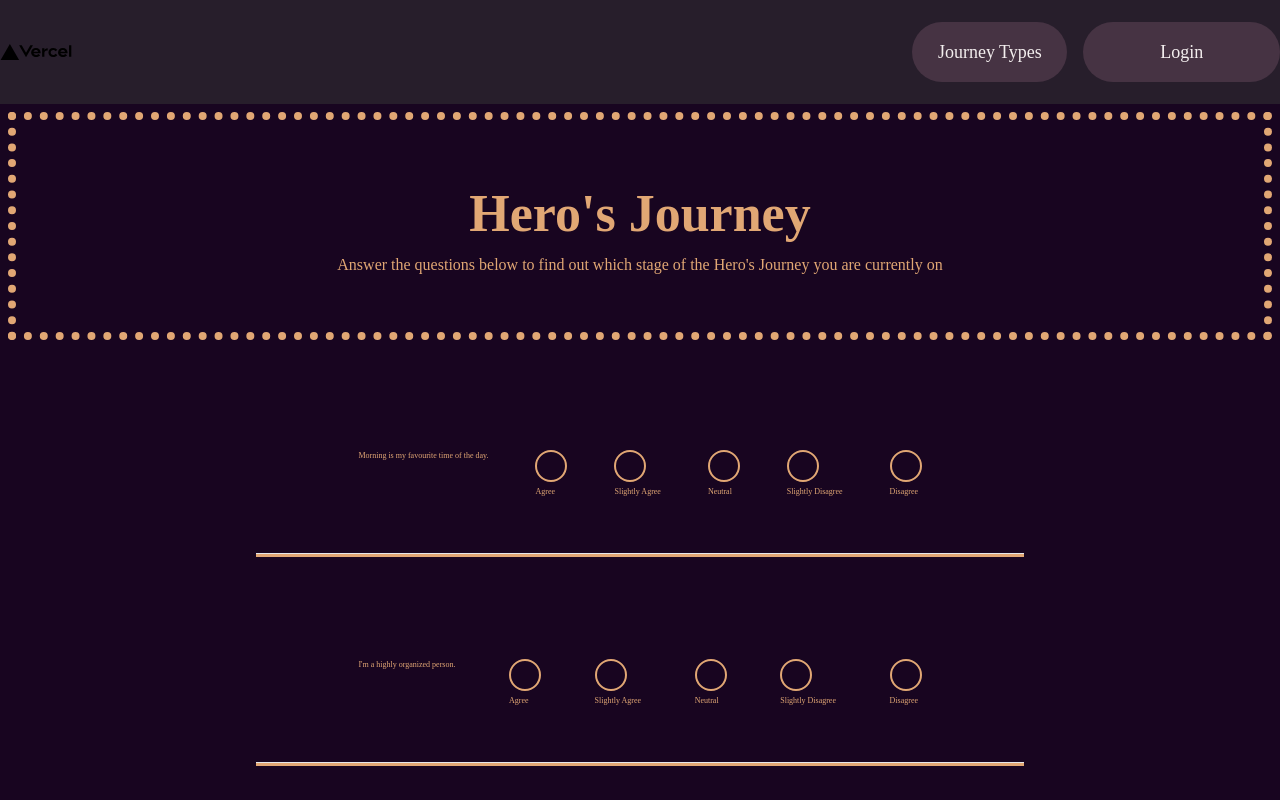
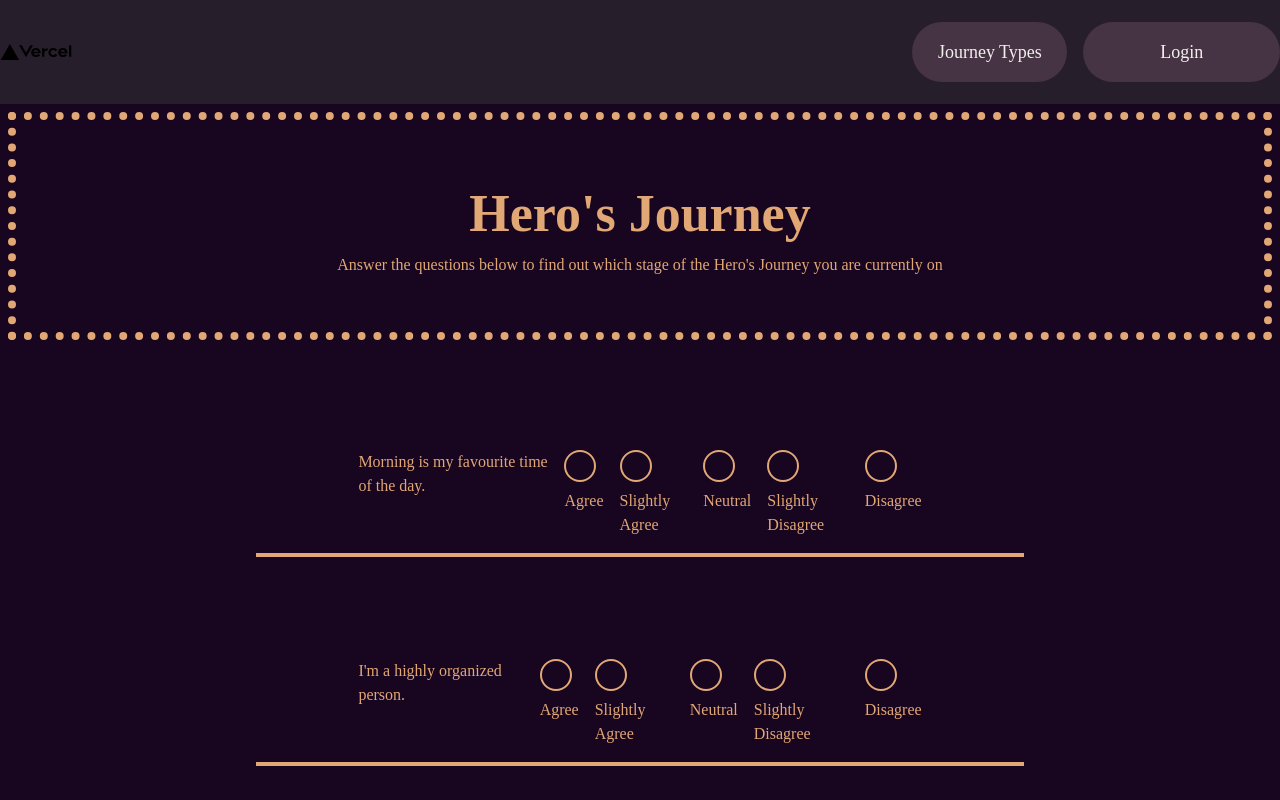
Before and after one commit to srai98i/personality-quiz, a Next.js app in the folder quiz-app/: page / in a window 1280 px wide. Shown: the top 800 px of the page. Built offline with nearby package versions, Linux system fonts and the light colour scheme; a web font is replaced by a local one.

Commit message:
style: fix the hr tag

```diff
--- a/quiz-app/components/Question/Question.jsx
+++ b/quiz-app/components/Question/Question.jsx
@@ -2,23 +2,23 @@ import AnswerButtons from "../AnswerButtons";
 
 export default function Question({ question, onChange }) {
   return (
-    <section className="flex flex-col box-border" >
-     <div className="flex relative  space-x-4 divide-y-10 left-[20vw] right-[20vw] justify-between w-[60%] h-16 bg-[#180520] text-[#E1A774] p-[8%] min-h-full text-[.5rem] scale-100">
-      <div className="flex self-start object-scale-down">
+    <section className="flex flex-col box-border">
+      <div className="flex relative  space-x-4 divide-y-10 left-[20vw] right-[20vw] justify-between w-[60%] h-16 bg-[#180520] text-[#E1A774] p-[8%] min-h-full text-[1rem] scale-100">
+        {/* <div className="flex self-start object-scale-down"> */}
           <label className="flex  justify-self-start" htmlFor={question}>
             {question} {"\n"}
           </label>
-      </div>
+        {/* </div> */}
 
         <AnswerButtons
-        className="flex flex-row  object-scale-down"
+          className="flex flex-row "
           question={question}
           onChange={onChange}
         />
       </div>
       <p></p> {/*for spacing*/}
       <div className="flex flex-col h-full w-full">
-     <hr className="bg-[#E1A774] w-[60%] h-1 self-center justify-center "/>
+        <hr className="bg-[#E1A774] w-[60%] border-[#E1A774] h-1 self-center justify-center " />
       </div>
     </section>
   );
--- a/quiz-app/components/Quiz/Quiz.jsx
+++ b/quiz-app/components/Quiz/Quiz.jsx
@@ -53,8 +53,9 @@ export default function Quiz() {
       case answerOptions[4]:
         return "Fifth String";
     }
+    // console.log(mostOccuring)
   };
-
+console.log(getFinalAnswer)
   return (
     <form className="flex flex-col" onSubmit={handleSubmit}>
       <ol>
@@ -71,7 +72,7 @@ export default function Quiz() {
         type="submit"
         className="bg-[#E1A774] py-[2vh] px-[2vw] rounded-full m-8 self-center"
       />
-      <p className="final-result">{isSubmitted ? finalAnswer : null}</p>
+      <p className="text-white">{isSubmitted ? finalAnswer : null}</p>
     </form>
   );
 }
```
Lines whose indentation alone changed are shown as unchanged.
